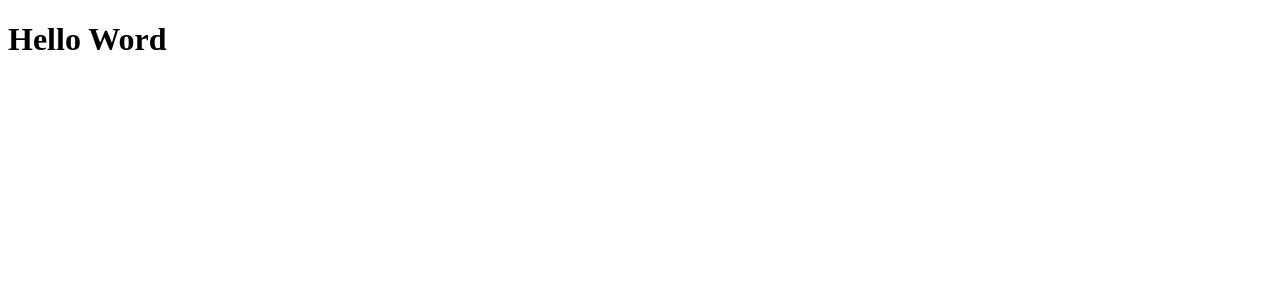
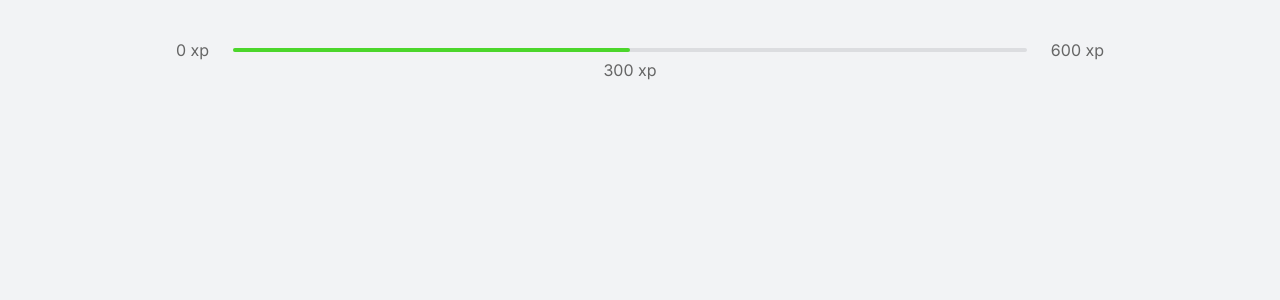
Before and after one commit to pv-cunha/move-it, a Next.js app: page / in a window 1280 px wide. Shown: the top 300 px of the page. Built offline with nearby package versions, Linux system fonts and the light colour scheme.

Commit message:
Experience Bar Components & Styles

```diff
--- a/pages/index.tsx
+++ /dev/null
@@ -1,3 +0,0 @@
-export default function Home() {
-  return <h1>Hello Word</h1>;
-}
--- /dev/null
+++ b/src/components/ExperienceBar.tsx
@@ -0,0 +1,14 @@
+export const ExperienceBar = () => {
+  return (
+    <header className="experienceBar">
+      <span>0 xp</span>
+
+      <div>
+        <div style={{width: '50%'}}></div>
+        <span className="current-experience" style={{left: '50%'}}>300 xp</span>
+      </div>
+
+      <span>600 xp</span>
+    </header>
+  );
+}
--- a/pages/_app.tsx
+++ b/src/pages/_app.tsx
@@ -1,3 +1,5 @@
+import '../styles/global.css'
+
 function MyApp({ Component, pageProps }) {
   return <Component {...pageProps} />;
 }
--- /dev/null
+++ b/src/pages/index.tsx
@@ -0,0 +1,13 @@
+import Head from 'next/head'
+import { ExperienceBar } from "../components/ExperienceBar";
+
+export default function Home() {
+  return <div className='container'>
+    <Head>
+    <link rel="preconnect" href="https://fonts.gstatic.com" />
+    <link href="https://fonts.googleapis.com/css2?family=Inter:wght@400;500;600&family=Rajdhani:wght@600&display=swap" rel="stylesheet" />
+    </Head>
+
+    <ExperienceBar />
+  </div>;
+}
--- /dev/null
+++ b/src/styles/global.css
@@ -0,0 +1,93 @@
+:root {
+  --white: #fff;
+  --background: #f2f3f5;
+  --gray-line: #dcdde0;
+  --text: #666666;
+  --text-highlight: #b3b9ff;
+  --title: #2e384d;
+  --red: #e83f5b;
+  --green: #4cd62b;
+  --blue: #5965e0;
+  --blue-dark: #4953b8;
+  --blue-twitter: #2aa9e0;
+}
+
+* {
+  margin: 0;
+  padding: 0;
+  box-sizing: border-box;
+}
+
+@media (max-width: 1080px) {
+  html {
+    font-size: 93.75%;
+  }
+}
+
+@media (max-width: 720px) {
+  html {
+    font-size: 87.5%;
+  }
+}
+
+body {
+  background: var(--background);
+  color: var(--text);
+}
+
+body,
+input,
+textarea,
+button {
+  font-family: 'Inter', sans-serif;
+  font-size: 1rem;
+  font-weight: 400;
+}
+
+button {
+  cursor: pointer;
+}
+
+a {
+  color: inherit;
+  text-decoration: none;
+}
+
+.container {
+  height: 100vh;
+  max-width: 62rem;
+  margin: 0 auto;
+  padding: 2.5rem 2rem;
+  display: flex;
+  flex-direction: column;
+}
+
+.experienceBar {
+  display: flex;
+  align-items: center;
+}
+
+.experienceBar span {
+  font-size: 1rem;
+}
+
+.experienceBar > div {
+  flex: 1;
+  height: 4px;
+  border-radius: 4px;
+  background: var(--gray-line);
+  margin: 0 1.5rem;
+  position: relative;
+}
+
+.experienceBar > div > div {
+  height: 4px;
+  border-radius: 4px;
+  background: var(--green);
+}
+
+span.current-experience {
+  position: absolute;
+  top: 12px;
+  transform: translateX(-50%);
+}
```
Also changed, not shown: tsconfig.json (added, +29 -0 lines), next-env.d.ts (added).
